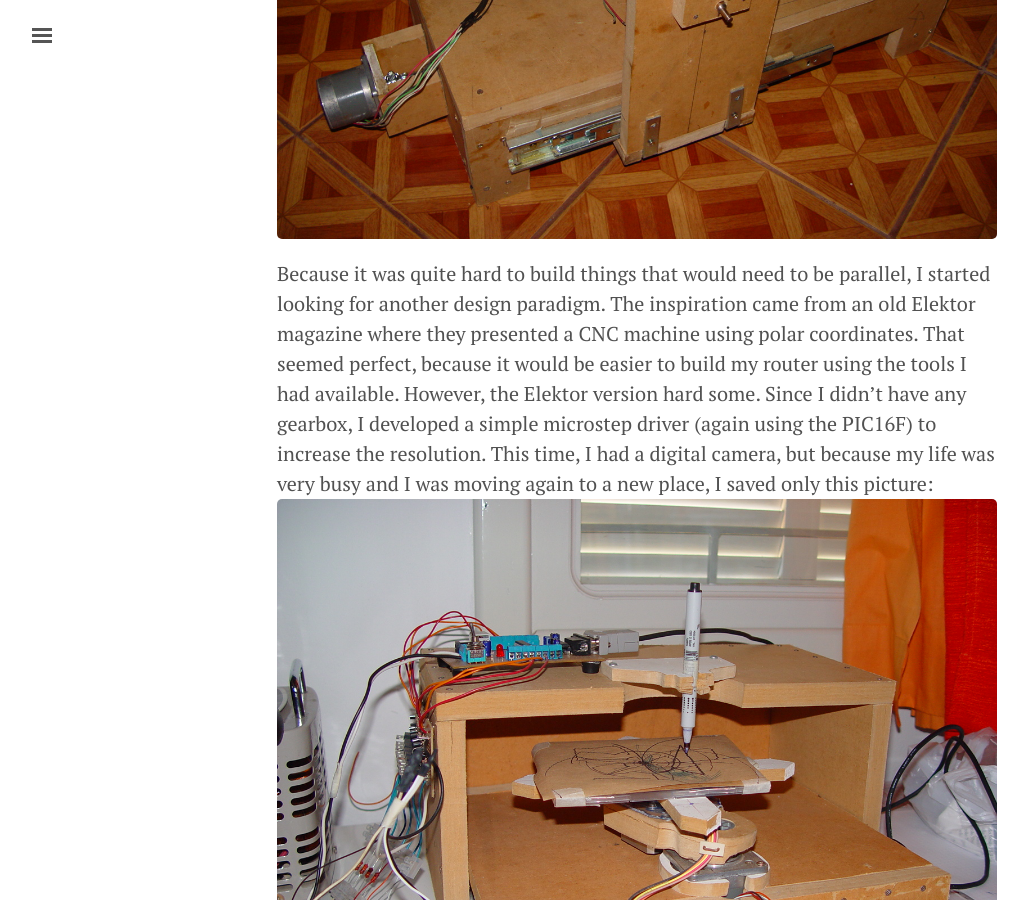
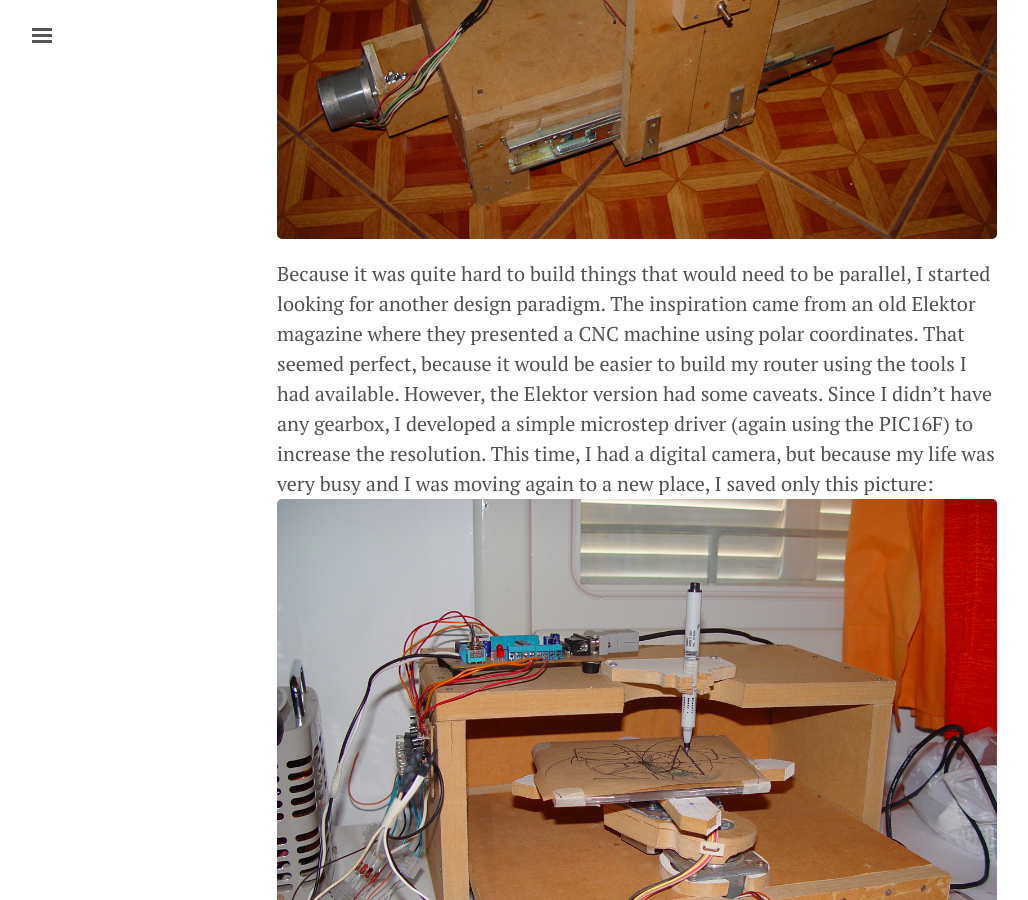
Before and after one commit to ricardodeazambuja/ricardodeazambuja.github.io, a Jekyll site: the page built from _posts/2016-12-19-old_projects.md, in a window 1280 px wide and 900 px high, scrolled down 2723 px. Shown: the whole window, without its empty margins (3-1031 px from the left). Built offline with Jekyll 4.4.1, drawn with Linux system fonts in a browser that asks for light colours.

Commit message:
Update 2016-12-19-old_projects.md

```diff
--- a/_posts/2016-12-19-old_projects.md
+++ b/_posts/2016-12-19-old_projects.md
@@ -15,5 +15,5 @@ Luckly, my final project was preserved (thanks to the aforehead noisy mobile cam
 After I graduated (January 2006), I started working full time in my family's engineering company. The company doesn't exist anymore, but I keep the old website online ([Azamec.com](http://azamec.com)). So, I had this idea of building my own hobby CNC router. It was not an easy task in Brazil at that time (2006) because, sometimes, we could not find the most basic parts (with a reasonable price). Also, I had just got married and moved to a new house and I didn't have proper tools. This time I had a camera, but I didn't have time to properly document it and I thought I would do it when I had a better design, etc. This first machine was built using drawer slides, since I could not afford real ball bearing guides. The only picture I have is this one:
 ![My first temptative for CNC router]({{ site.url }}/public/MyFirstRouter.jpg)
 
-Because it was quite hard to build things that would need to be parallel, I started looking for another design paradigm. The inspiration came from an old Elektor magazine where they presented a CNC machine using polar coordinates. That seemed perfect, because it would be easier to build my router using the tools I had available. However, the Elektor version hard some. Since I didn't have any gearbox, I developed a simple microstep driver (again using the PIC16F) to increase the resolution. This time, I had a digital camera, but because my life was very busy and I was moving again to a new place, I saved only this picture:
+Because it was quite hard to build things that would need to be parallel, I started looking for another design paradigm. The inspiration came from an old Elektor magazine where they presented a CNC machine using polar coordinates. That seemed perfect, because it would be easier to build my router using the tools I had available. However, the Elektor version had some caveats. Since I didn't have any gearbox, I developed a simple microstep driver (again using the PIC16F) to increase the resolution. This time, I had a digital camera, but because my life was very busy and I was moving again to a new place, I saved only this picture:
 ![My polar or radial router]({{ site.url }}/public/MyRadialRouter.jpg)
```
